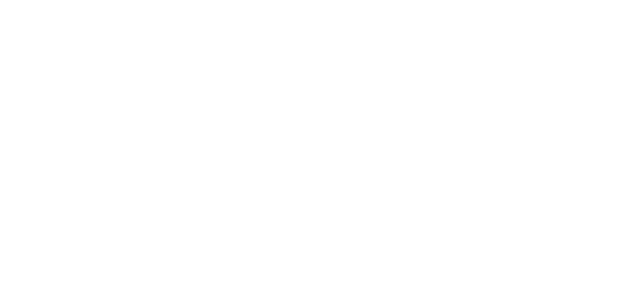
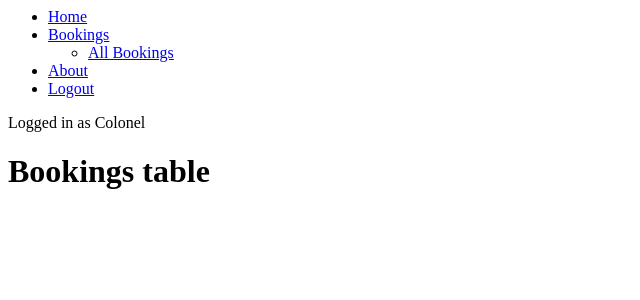
Before and after one commit to jb-23/aerobooking, a Django app: page /bookings in a window 1280 px wide. Before the commit the part shown is empty. Shown: the top 300 px of the page, without its empty margins (0-640 px from the left). Run offline with Django 3.2, Linux system fonts and the light colour scheme; a user stored in the database is signed in.

Commit message:
Reorganise navigation links
Reorganise navigation links.
Flesh out bookings-table template.

```diff
--- a/aerobooking/bookings/templates/base.html
+++ b/aerobooking/bookings/templates/base.html
@@ -9,7 +9,7 @@
   <ul>
   <li><a href={% url 'home' %}>Home</a>
 {% if user.is_authenticated %}
-  <li><a href={% url 'main' %}>Bookings</a>
+  <li><a href={% url 'bookings' %}>Bookings</a>
     <ul>
     <li><a href={% url 'bookings_list' %}>All Bookings</a>
     </ul>
--- a/aerobooking/bookings/templates/bookings-table.html
+++ b/aerobooking/bookings/templates/bookings-table.html
@@ -0,0 +1,12 @@
+{% extends "base.html" %}
+
+{% block title %}Bookings{% endblock %}
+
+
+{% block content %}
+<main>
+
+<h1>Bookings table</h1>
+
+</main>
+{% endblock %}
```
